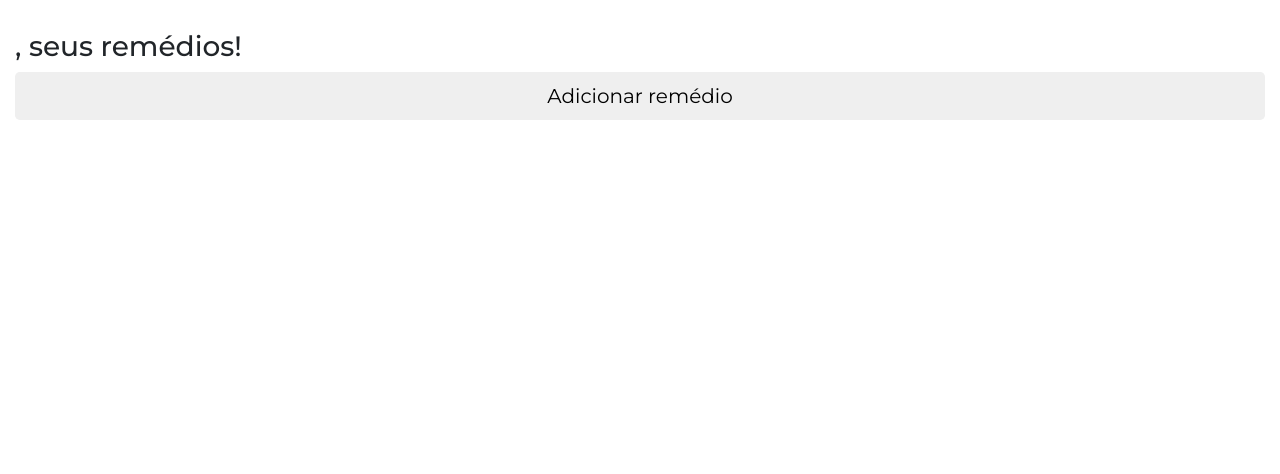
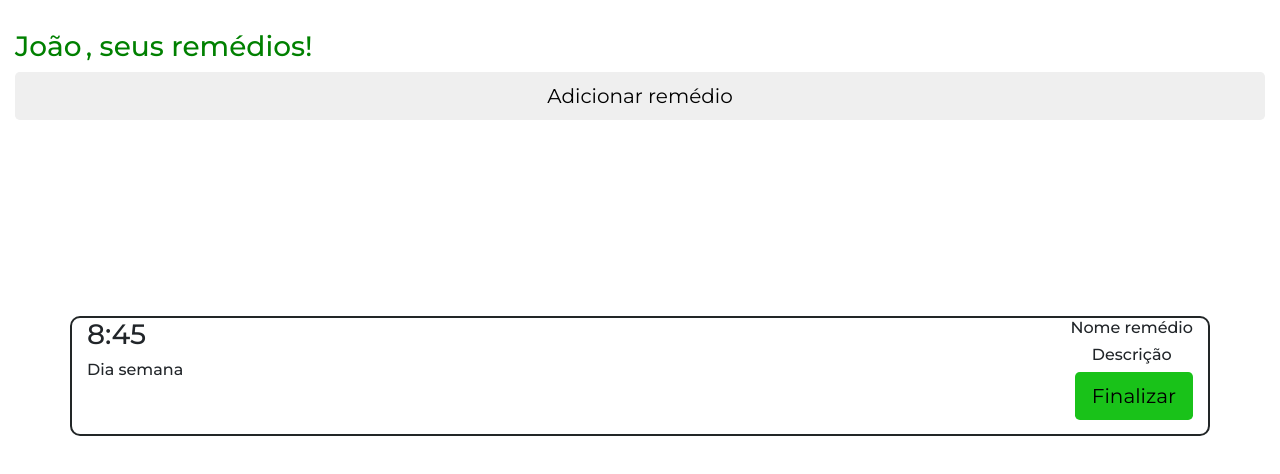
Before and after one commit to anaflaviasfranco/PI-MedicaMe, a plain HTML site: page app/remedios.html in a window 1280 px wide. Shown: the part 90-564 px from the top of the page. Drawn offline with nearby package versions, Linux system fonts and the light colour scheme.

Commit message:
adição de container na página de remédios, alteração no layout página de adicionar remédios e adição do estilo no css

```diff
--- a/app/remedios.html
+++ b/app/remedios.html
@@ -19,14 +19,29 @@
 		</div>
 
 		<div class="container-fluid">
-			<h3 id="userName" name="userName"></h3><h3>, seus remédios!</h3>
-			<button type="submit" class="btn btn-lg btn-block btn-addRemedio">Adicionar remédio</button>
+			<h3 id="userName" name="userName" class="h3inline"></h3>
+			<h3 class="h3inline">, seus remédios!</h3>
+			<a href="addRemedios.html"><button type="submit" class="btn btn-lg btn-block btn-addRemedio">Adicionar remédio</button></a>
+			<div class="container">
+				<div class="horario">
+					<h3 id="horario">8:45</h3>
+					<h3 id="diaSemana">Dia semana</h3>
+				</div>
+				<div class="descRemedio">
+					<h3 id="nomeRemedio">Nome remédio</h3>
+					<h3 id="descricao">Descrição</h3>
+					<button type="submit" class="btn btn-lg btn-finalizar">Finalizar</button>
+				</div>
+			</div>
         </div>
 
 
 
-
+		<script src="https://code.jquery.com/jquery-3.6.0.min.js"></script>
         <script src="https://code.jquery.com/jquery-3.3.1.slim.min.js" integrity="sha384-q8i/X+965DzO0rT7abK41JStQIAqVgRVzpbzo5smXKp4YfRvH+8abtTE1Pi6jizo" crossorigin="anonymous"></script>
         <script src="https://cdnjs.cloudflare.com/ajax/libs/popper.js/1.14.3/umd/popper.min.js" integrity="sha384-ZMP7rVo3mIykV+2+9J3UJ46jBk0WLaUAdn689aCwoqbBJiSnjAK/l8WvCWPIPm49" crossorigin="anonymous"></script>
         <script src="https://stackpath.bootstrapcdn.com/bootstrap/4.1.3/js/bootstrap.min.js" integrity="sha384-ChfqqxuZUCnJSK3+MXmPNIyE6ZbWh2IMqE241rYiqJxyMiZ6OW/JmZQ5stwEULTy" crossorigin="anonymous"></script>
-    </body>
+		<script>
+			$("#userName").text("João");
+		</script>
+	</body>
--- a/app/style.css
+++ b/app/style.css
@@ -64,3 +64,39 @@ a {
 .back-icon:focus {
     color: #FFF;
 }
+.h3inline{
+    display: inline-block;
+    text-align: center;
+    color: green;
+}
+.container-remedios{
+    text-align: left;
+    margin-left: 10%;
+}
+.container{
+    width: 95%;
+    height: 120px;
+    position: absolute;
+    text-align: center;
+    left: 50%;
+    border-radius: 10px;
+    transform: translate(-50%,-50%);
+    border: 2px;
+    border-color: #222627;
+    border-style: solid;
+    margin-top: 20%;
+}
+.horario{
+    float: left;
+    text-align: left;
+}
+.descRemedio{
+    float: right;
+}
+#nomeRemedio, #diaSemana, #descricao{
+    font-size: medium;
+}
+.btn-finalizar{
+    float: right;
+    background-color: rgb(25, 194, 25);
+}
```
Also changed, not shown: app/addRemedios.html (+28 -28 lines).
